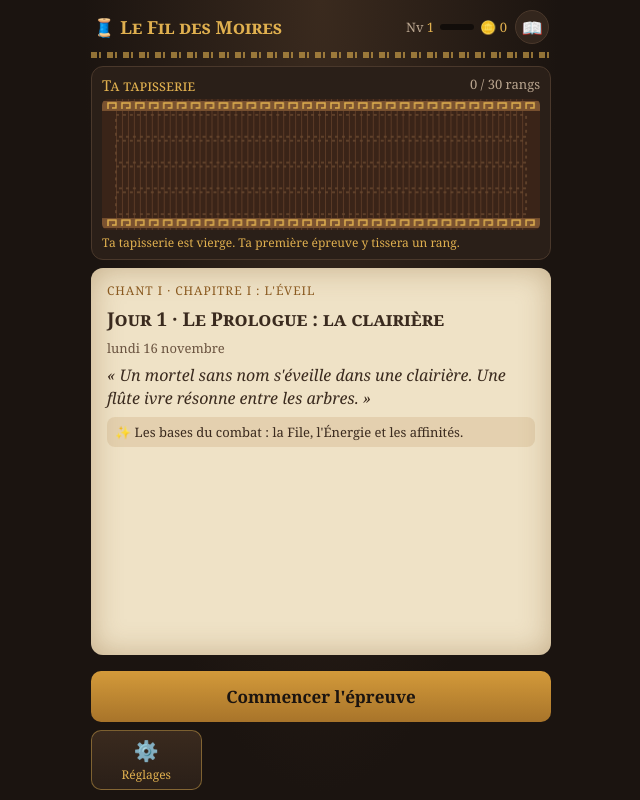
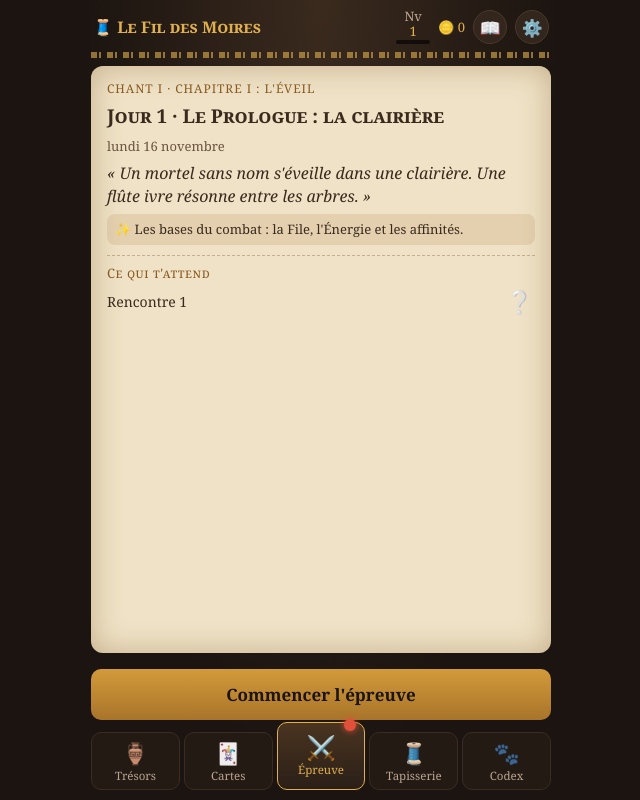
Before and after one commit to Ritemo/fil-des-moires, a plain HTML site: page index.html in a window 1280 px wide. Shown: the whole page, without its empty margins (319-959 px from the left). Drawn offline with Linux system fonts and the light colour scheme.

Commit message:
Onglets façon Clash Royale : Trésors, Cartes, Épreuve, Tapisserie, Codex ; Réglages dans le bandeau
Co-Authored-By: Claude Opus 5.5 <noreply@anthropic.com>
Claude-Session: https://claude.ai/code/session_0165sN9rp9UrB9PQLyLerdoD

```diff
--- a/app.js
+++ b/app.js
@@ -83,7 +83,31 @@
     p.push(M.NOM_POIDS[c.poids || 'normal']);
     return p.join(' · ');
   }
-  function ecran(id) { document.querySelectorAll('.ecran').forEach(e => e.classList.toggle('actif', e.id === id)); document.body.classList.toggle('fixe', id === 'accueil'); $('chipsAccueil').style.display = id === 'accueil' ? 'flex' : 'none'; }
+  const ONGLETS = ['tresors', 'collection', 'accueil', 'tapisserie', 'codex'];
+  function ecran(id) {
+    document.querySelectorAll('.ecran').forEach(e => e.classList.toggle('actif', e.id === id));
+    const onglet = ONGLETS.includes(id) && !(id === 'collection' && modePreparation);
+    document.body.classList.toggle('fixe', onglet);
+    $('chipsAccueil').style.display = onglet ? 'flex' : 'none';
+    document.querySelectorAll('#ongletsBas button').forEach(b => b.classList.toggle('on', b.dataset.onglet === id));
+    if (onglet) { majBandeau(); window.scrollTo(0, 0); }
+  }
+  // Bandeau du haut (niveau, drachmes) et pastilles des onglets
+  function majBandeau() {
+    $('niveauEquipe').textContent = profil.niveau;
+    $('xpAccueil').style.width = Math.round(100 * profil.xp / P.xpPourNiveau(profil.niveau)) + '%';
+    $('drachmesAccueil').textContent = profil.drachmes;
+    const pastille = (onglet, html) => { const b = document.querySelector(`#ongletsBas [data-onglet="${onglet}"]`); b.querySelectorAll('.pastille, .point').forEach(x => x.remove()); if (html) b.insertAdjacentHTML('beforeend', html); };
+    const n = nbAmeliorables();
+    pastille('collection', n ? `<span class="pastille">⬆ ${n}</span>` : '');
+    const tresor = (profil.joursJoues >= 1 && P.offrandeDisponible(profil, aujourdhui())) || P.choixEnAttente(profil);
+    pastille('tresors', tresor ? '<span class="point"></span>' : '');
+    const fait = profil.derniereDate === aujourdhui();
+    pastille('accueil', fait ? '' : '<span class="point"></span>');
+  }
+  document.querySelectorAll('#ongletsBas button').forEach(b => b.onclick = () => ({
+    tresors: ouvrirTresors, collection: () => ouvrirCollection(false), accueil, tapisserie: ouvrirTapisserie, codex: ouvrirCodex
+  })[b.dataset.onglet]());
 
   // ---------- Accueil ----------
   function accueil() {
@@ -93,8 +117,6 @@
     const jour = fait ? Math.max(1, profil.joursJoues) : profil.joursJoues + 1;
     const ep = E.epreuve(jour, aujourdhui(), profil.histoire);
     $('mode').textContent = '';
-    $('tapisCompte').textContent = profil.rangs.length + ' / 30 rangs';
-    T.dessiner($('tapisAccueil'), profil.rangs);
     $('titreEpreuve').textContent = 'Jour ' + jour + ' · ' + ep.titre;
     $('dateJour').textContent = new Date().toLocaleDateString('fr-FR', { weekday: 'long', day: 'numeric', month: 'long' });
     $('presage').textContent = ep.presage;
@@ -110,34 +132,41 @@
     const hier = profil.rangs[profil.rangs.length - (fait ? 2 : 1)];
     $('precedemment').innerHTML = hier ? `<b>Précédemment</b> (jour ${hier.jour}) : ${hier.recit || hier.resume}` : '';
     $('precedemment').style.display = hier ? 'block' : 'none';
-    // Route de la Tapisserie
-    const pal = P.prochainPalier(profil);
-    const LIB = { carte: '🆕 une carte inédite', fil: '🧵 un Fil de réserve', amphore: '🏆 une amphore dorée' };
-    $('route').dataset.texte = pal ? `Route de la Tapisserie : au rang ${pal.rang}, ${LIB[pal.type]} (encore ${pal.rang - profil.rangs.length}).` : 'Route de la Tapisserie terminée pour ce Chant.';
-    $('route').textContent = profil.rangs.length ? $('route').dataset.texte : 'Ta tapisserie est vierge. Ta première épreuve y tissera un rang.';
+    // Aperçu : les rencontres du jour (les ennemis jamais vus restent des silhouettes)
+    const vu = id => profil.codex[id] && profil.codex[id].vu;
+    $('apercuJour').innerHTML = fait ? '' : '<div class="titre">Ce qui t\'attend</div>' + ep.rencontres.map((r, k) => {
+      const g = r.ennemis.some(id => D.ENNEMIS[id].gardien);
+      return `<div class="lig"><span>${g ? '👑 Gardien' : 'Rencontre ' + (k + 1)}</span><span>${r.ennemis.map(id => vu(id) ? D.ENNEMIS[id].emoji : '❔').join('')}</span></div>`;
+    }).join('');
+  }
+
+  // ---------- Onglet Trésors ----------
+  function ouvrirTresors() {
+    ecran('tresors');
     afficherOffrande();
     const ch = P.choixEnAttente(profil);
     $('choixAttente').style.display = ch ? 'flex' : 'none';
-    if (ch) $('choixAttente').innerHTML = `<div class="amph">✨</div><div class="txt"><b>Un choix t'attend</b><span>${ch.type === 'voie' ? 'La Voie de l\'Errant' : ch.type === 'voie2' ? 'Une Voie secondaire' : 'Un Serment (niv. ' + ch.niveau + ')'}</span></div><div class="ouvrir">Choisir</div>`;
-    $('choixAttente').parentNode.style.display = ch || profil.joursJoues >= 1 ? 'flex' : 'none';
-    $('niveauEquipe').textContent = profil.niveau;
-    $('xpAccueil').style.width = Math.round(100 * profil.xp / P.xpPourNiveau(profil.niveau)) + '%';
-    $('drachmesAccueil').textContent = profil.drachmes;
-    $('btnCollection').style.display = profil.joursJoues >= 1 ? '' : 'none';
-    $('btnCodex').style.display = profil.joursJoues >= 1 ? '' : 'none';
-    $('btnChronique').style.display = profil.joursJoues >= 1 ? '' : 'none';
-    const n = nbAmeliorables();
-    $('btnCollection').innerHTML = '<span class="ic">🃏</span>Cartes' + (n ? `<span class="pastille">⬆ ${n}</span>` : '');
+    if (ch) $('choixAttente').innerHTML = `<div class="amph">✨</div><div class="txt"><b>Un choix t'attend</b><span>${ch.type === 'voie' ? 'Choisis la Voie de l\'Errant' : ch.type === 'voie2' ? 'Choisis une Voie secondaire' : 'Prête un Serment (niveau ' + ch.niveau + ')'}</span></div><div class="ouvrir">Choisir</div>`;
+    $('filsTresors').textContent = profil.filsReserve ? '🧵 Fils de réserve : ' + profil.filsReserve : '';
+    // Route de la Tapisserie : tous les paliers du Chant
+    const LIB = { carte: ['🆕', 'Une carte inédite'], fil: ['🧵', 'Un Fil de réserve'], amphore: ['🏆', 'Une amphore dorée'] };
+    const n = profil.rangs.filter(r => !r.echo).length, pal = P.prochainPalier(profil);
+    $('routeTresors').innerHTML = '<h3>Route de la Tapisserie</h3>' + (profil.joursJoues < 1 ? '<div class="info">Ta première épreuve tissera le premier rang.</div>' : '') +
+      Object.keys(P.ROUTE).map(Number).sort((x, y) => x - y).map(r => { const t = LIB[P.ROUTE[r].type || P.ROUTE[r]] || ['🎁', 'Une récompense'];
+        const etat = profil.route && profil.route[r] ? 'fait' : pal && pal.rang === r ? 'prochain' : '';
+        return `<div class="palier ${etat}"><span class="ic">${etat === 'fait' ? '✅' : t[0]}</span><span>${t[1]}</span><span class="rang">rang ${r}${etat === 'prochain' ? ' · encore ' + (r - n) : ''}</span></div>`; }).join('');
   }
-  // Toucher un rang affiche son récit quelques secondes à la place de la Route
-  let minuteurRang = null;
-  $('tapisAccueil').onclick = e => {
-    const r = T.rangTouche($('tapisAccueil'), profil.rangs, e);
-    if (!r) return;
-    $('route').textContent = 'Jour ' + r.jour + ' : ' + (r.recit || r.resume);
-    clearTimeout(minuteurRang); minuteurRang = setTimeout(() => { $('route').textContent = $('route').dataset.texte || ''; }, 5000);
-  };
-  $('btnReglages').onclick = () => ecran('reglages');
+
+  // ---------- Onglet Tapisserie (et Chronique) ----------
+  function ouvrirTapisserie() {
+    ecran('tapisserie');
+    $('tapisCompte').textContent = profil.rangs.filter(r => !r.echo).length + ' / 30 rangs';
+    T.dessiner($('tapisAccueil'), profil.rangs);
+    $('tapisLegende').textContent = profil.rangs.length ? 'Touche un rang pour revoir ta journée.' : 'Ta tapisserie est vierge. Ta première épreuve y tissera un rang.';
+    $('chroniqueCorps').innerHTML = chroniqueHtml();
+  }
+  $('tapisAccueil').onclick = e => { const r = T.rangTouche($('tapisAccueil'), profil.rangs, e); if (r) $('tapisLegende').textContent = 'Jour ' + r.jour + ' : ' + (r.recit || r.resume); };
+  $('btnReglages').onclick = () => { if (!partie) ecran('reglages'); };
   $('reglagesOk').onclick = accueil;
   $('reglageClotho').onchange = e => { profil.clotho = e.target.value; sauver(); };
 
@@ -209,7 +238,7 @@
     });
     ecran('scene');
   }
-  function ouvrirChronique() {
+  function chroniqueHtml() {
     const h = profil.histoire;
     const rangs = profil.rangs.filter(r => !r.echo);
     const ligneJour = r => {
@@ -217,18 +246,15 @@
       const opt = ch && ch.options.find(o => o.id === pris);
       return `<div class="chroJour"><div class="t">Jour ${r.jour} · ${r.titre} ${r.victoire ? '★'.repeat(r.etoiles) : '✕'}</div>${r.recit || r.resume}${opt ? `<div class="c">🔀 Ton choix : ${opt.texte}.</div>` : ''}</div>`;
     };
-    let html = `<div class="bourse"><span>📜 Chant I : les Vals d'Aelwen</span><span>${h.sceaux.includes('maia') ? '✨ Sceau de Maïa : tenu' : '🌑 Sceau de Maïa : menacé'}</span></div>`;
+    let html = `<div class="bourse" style="margin-top:8px"><span>📜 Chronique du Chant I</span><span>${h.sceaux.includes('maia') ? '✨ Sceau de Maïa : tenu' : '🌑 Sceau de Maïa : menacé'}</span></div>`;
     C.CHAPITRES.forEach(c => {
       const liste = rangs.filter(r => r.jour >= c.debut && r.jour <= c.fin);
       html += `<div class="chroChap">Chapitre ${c.num} : ${c.titre}</div>` + (liste.length ? liste.map(ligneJour).join('') : '<div class="chroVide">Pas encore tissé.</div>');
     });
     const apres = rangs.filter(r => r.jour > C.DERNIER_JOUR);
     if (apres.length) html += '<div class="chroChap">Après le Chant</div>' + apres.map(ligneJour).join('');
-    $('chroniqueCorps').innerHTML = html + '<button class="principal" id="chroniqueOk">Retour</button>';
-    $('chroniqueOk').onclick = accueil;
-    ecran('chronique');
+    return html;
   }
-  $('btnChronique').onclick = ouvrirChronique;
 
   // ---------- Présentation des ennemis ----------
   function ficheEnnemi(e) {
@@ -447,7 +473,7 @@
         <button class="principal" id="donFin">Continuer</button>`;
       animerBarres($('donCorps'));
       particules(document.querySelector('.donCorps'), '✨', 10);
-      $('donFin').onclick = () => { $('donVoile').classList.remove('visible'); accueil(); };
+      $('donFin').onclick = () => { $('donVoile').classList.remove('visible'); ouvrirTresors(); };
     };
   }
 
@@ -521,7 +547,8 @@
     modePreparation = !!preparation;
     $('colTitre').textContent = preparation ? '⚔️ Préparation : ta créature et 4 cartes par héros' : '📜 Collection';
     $('drachmesCol').textContent = profil.drachmes;
-    $('btnColOk').textContent = preparation ? 'Partir' : 'Retour';
+    $('btnColOk').textContent = 'Partir';
+    $('btnColOk').style.display = preparation ? 'block' : 'none';
     if (preparation) {
       const noms = [...new Set(partie.ep.rencontres.flatMap(r => r.ennemis))].map(id => { const e = D.ENNEMIS[id]; return e.emoji + ' ' + e.nom + ' (' + aff(e.affinite).icone + ', faible contre ' + listeAff(faiblesses(e.affinite)) + ')'; });
       $('colMenace').textContent = 'Ce qui t\'attend : ' + noms.join(' · ') + '. Touche une carte pour l\'équiper ou la retirer.';
@@ -573,12 +600,11 @@
     if ($('ficheAm')) $('ficheAm').onclick = () => { if (P.ameliorer(profil, id)) { sauver(); ouvrirFiche(id); ouvrirCollection(modePreparation); $('modale').classList.add('visible'); rejouer(document.querySelector('#lexiqueCorps .tuile'), 'monte'); } };
     if ($('ficheEq')) $('ficheEq').onclick = () => { if (!P.basculerEquipement(profil, h.id, id)) { $('ficheMsg').textContent = '4 cartes déjà équipées pour ce héros : retire-en une d\'abord.'; return; } sauver(); ouvrirCollection(modePreparation); ouvrirFiche(id); };
   }
-  $('btnCollection').onclick = () => ouvrirCollection(false);
 
   // ---------- Choix : Voie, Voie secondaire, Serment ----------
   function ouvrirChoix() {
     const ch = P.choixEnAttente(profil);
-    if (!ch) return accueil();
+    if (!ch) return ouvrirTresors();
     let options, titre, intro;
     if (ch.type === 'serment') {
       titre = 'Serment du niveau ' + ch.niveau;
@@ -613,7 +639,7 @@
         ${choix.cartes ? '<div class="grille">' + choix.cartes.map(id => tuileCarte(id)).join('') + '</div>' : ''}
         <button class="principal" id="choixFin">Continuer</button>`;
       particules(document.querySelector('.compHalo'), '✨', 12);
-      $('choixFin').onclick = () => (P.choixEnAttente(profil) ? ouvrirChoix() : accueil());
+      $('choixFin').onclick = () => (P.choixEnAttente(profil) ? ouvrirChoix() : ouvrirTresors());
     };
   }
   $('choixAttente').onclick = ouvrirChoix;
@@ -630,17 +656,15 @@
         if (!c || !c.vu) return `<div class="tuile inconnue" style="--r:#4a382b"><div class="art" style="--a:#2a1f18"><span style="filter:brightness(0) opacity(.6)">${e.emoji}</span></div><div class="nom">???</div><div class="sous">Pas encore croisé</div></div>`;
         const statut = c.lie ? '🧵 Liée' : e.gardien ? '👑 Gardien' : e.mortel ? '🥷 Mortel' : P.liable(id) ? '🧵 Liable' : '';
         return `<div class="tuile" data-ennemi="${id}" style="--r:${aff(e.affinite).couleur}"><div class="art" style="--a:${aff(e.affinite).couleur}"><span>${e.emoji}</span><div class="affb">${aff(e.affinite).icone}</div><div class="nv">⚔️ ${c.vaincus}</div></div><div class="nom">${e.nom}</div><div class="sous">${statut}</div>${c.lie ? '<div class="coche">🧵</div>' : ''}</div>`; }).join('')}</div>
-      <button class="principal" id="codexOk">Retour</button>`;
+`;
     $('codexCorps').querySelectorAll('[data-ennemi]').forEach(t => t.onclick = () => {
       const id = t.dataset.ennemi, c = profil.codex[id];
       $('titreModale').textContent = D.ENNEMIS[id].nom; $('onglets').innerHTML = '';
       $('lexiqueCorps').innerHTML = ficheEnnemi(D.ENNEMIS[id]) + `<div class="ligne">Vaincus : ${c.vaincus}${P.liable(id) ? ' · chance de lien bonus : +' + Math.round(100 * (P.lienBonus(profil)[id] || 0)) + ' %' : ''}${c.lie ? ' · 🧵 liée à toi' : ''}</div>`;
       $('modale').classList.add('visible');
     });
-    $('codexOk').onclick = accueil;
     ecran('codex');
   }
-  $('btnCodex').onclick = ouvrirCodex;
 
   // ---------- Arrivée d'un compagnon ----------
   function presenterCompagnon(id, suite, creature) {
--- a/index.html
+++ b/index.html
@@ -285,30 +285,38 @@
   .chroJour .t { font-weight: bold; }
   .chroJour .c { color: #e8c27a; margin-top: 4px; }
   .chroVide { color: var(--doux); font-style: italic; font-size: 14px; margin-bottom: 6px; }
-  /* Accueil sur un seul écran */
+  /* Onglets façon Clash Royale : chaque onglet tient dans l'écran, la barre reste en bas */
   body.fixe #app { height: 100dvh; min-height: 0; overflow: hidden; }
-  body.fixe #accueil { min-height: 0; gap: 8px; }
+  body.fixe .ecran.onglet.actif { min-height: 0; overflow-y: auto; gap: 8px; padding-bottom: 4px; }
   body.fixe #accueil > * { flex-shrink: 0; }
-  body.fixe #accueil > #parchAccueil { flex: 1 1 0; }
-  .chips { display: flex; align-items: center; gap: 6px; font-size: 13px; color: var(--doux); }
-  .chips b { color: var(--or); font-weight: normal; }
-  .chips .xpbarre { flex: 0 0 34px; width: 34px; height: 6px; }
-  .tapis.compact { padding: 8px 10px; }
-  .tapis.compact .tete { margin-bottom: 4px; }
-  .alertes { display: flex; gap: 8px; }
-  .alertes .offrande { flex: 1 1 0; min-width: 0; padding: 7px 9px; gap: 8px; }
-  .alertes .offrande .amph { font-size: 26px; }
-  .alertes .offrande .txt { min-width: 0; }
-  .alertes .offrande .txt b { font-size: 14px; white-space: nowrap; overflow: hidden; text-overflow: ellipsis; }
-  .alertes .offrande .txt span { white-space: nowrap; overflow: hidden; text-overflow: ellipsis; }
-  .alertes .offrande .ouvrir, .alertes .offrande .lien { display: none; }
-  #parchAccueil { flex: 1 1 auto; min-height: 0; overflow-y: auto; }
+  body.fixe #accueil > #parchAccueil { flex: 1 1 0; min-height: 0; overflow-y: auto; }
   #parchAccueil h2 { margin-top: 2px; }
   #parchAccueil .precedemment { margin: 8px 0 0; }
-  nav.navBas { display: grid; grid-template-columns: repeat(4, 1fr); gap: 6px; }
-  nav.navBas button { display: flex; flex-direction: column; align-items: center; gap: 2px; padding: 6px 2px; font-size: 12px; color: var(--or); border-color: rgba(224,176,79,.45); background: linear-gradient(#3a2a1e, #2a1f18); position: relative; }
-  nav.navBas .ic { font-size: 20px; }
-  nav.navBas .pastille { position: absolute; top: -6px; right: 4px; margin: 0; font-size: 11px; padding: 0 6px; }
+  header h1 { white-space: nowrap; }
+  body.fixe header h1 { font-size: 16px; }
+  .chips { display: flex; align-items: center; gap: 8px; font-size: 13px; color: var(--doux); white-space: nowrap; }
+  .chips b { color: var(--or); font-weight: normal; }
+  .chips .nv { display: flex; flex-direction: column; align-items: center; gap: 2px; line-height: 1; }
+  .chips .xpbarre { display: block; flex: none; width: 34px; height: 4px; }
+  .apercuJour { margin-top: 10px; border-top: 1px dashed rgba(120,80,30,.35); padding-top: 8px; font-size: 14px; }
+  .apercuJour .lig { display: flex; justify-content: space-between; align-items: center; padding: 3px 0; }
+  .apercuJour .lig span:last-child { font-size: 22px; letter-spacing: 2px; }
+  .apercuJour .titre { font-variant: small-caps; color: #8a5a20; font-size: 13px; letter-spacing: .04em; }
+  nav.ongletsBas { display: none; grid-template-columns: repeat(5, 1fr); gap: 4px; margin-top: 8px; flex-shrink: 0; }
+  body.fixe nav.ongletsBas { display: grid; }
+  nav.ongletsBas button { display: flex; flex-direction: column; align-items: center; gap: 1px; padding: 6px 0; font-size: 11.5px; color: var(--doux); background: #241a14; border-color: #3a2c22; position: relative; }
+  nav.ongletsBas .ic { font-size: 21px; filter: grayscale(.5); }
+  nav.ongletsBas button.on { color: var(--or); border-color: var(--or); background: linear-gradient(#4a3420, #2a1f18); }
+  nav.ongletsBas button.on .ic { filter: none; transform: scale(1.12); }
+  nav.ongletsBas button.centre { margin-top: -10px; padding-top: 10px; }
+  nav.ongletsBas .pastille { position: absolute; top: -6px; right: 2px; margin: 0; font-size: 11px; padding: 0 6px; }
+  nav.ongletsBas .point { position: absolute; top: -4px; right: 8px; width: 12px; height: 12px; border-radius: 50%; background: #e0503a; box-shadow: 0 0 6px #e0503a; }
+  .carteRoute { background: var(--carte); border: 1px solid var(--bord); border-radius: 12px; padding: 10px 12px; }
+  .carteRoute h3 { margin: 0 0 6px; font-variant: small-caps; color: var(--or); font-weight: normal; font-size: 17px; }
+  .palier { display: flex; align-items: center; gap: 10px; padding: 6px 0; border-top: 1px solid rgba(255,255,255,.06); font-size: 14px; }
+  .palier .ic { font-size: 22px; width: 30px; text-align: center; }
+  .palier.fait { opacity: .45; } .palier.prochain { color: var(--or); }
+  .palier .rang { margin-left: auto; font-size: 12px; color: var(--doux); }
   .carteReglage { display: flex; align-items: center; justify-content: space-between; gap: 8px; background: var(--carte); border: 1px solid var(--bord); border-radius: 12px; padding: 10px 12px; }
   .carteReglage b { color: var(--or); font-weight: normal; font-variant: small-caps; font-size: 16px; }
 </style>
@@ -317,21 +325,12 @@
 <div id="app">
   <header>
     <h1>🧵 Le Fil des Moires</h1>
-    <span style="display:flex;align-items:center;gap:8px"><span class="mode" id="mode"></span><span class="chips" id="chipsAccueil"><span>Nv <b id="niveauEquipe">1</b></span><span class="xpbarre"><i id="xpAccueil"></i></span><span>🪙 <b id="drachmesAccueil">0</b></span></span><button class="rond" id="btnLexique" title="Lexique">📖</button></span>
+    <span style="display:flex;align-items:center;gap:8px"><span class="mode" id="mode"></span><span class="chips" id="chipsAccueil"><span class="nv">Nv <b id="niveauEquipe">1</b><span class="xpbarre"><i id="xpAccueil"></i></span></span><span>🪙 <b id="drachmesAccueil">0</b></span></span><button class="rond" id="btnLexique" title="Lexique">📖</button><button class="rond" id="btnReglages" title="Réglages">⚙️</button></span>
   </header>
   <div class="frise"></div>
 
-  <!-- Accueil : tient sur un écran, sans défilement -->
-  <section class="ecran actif" id="accueil">
-    <div class="tapis compact">
-      <div class="tete"><b>Ta tapisserie</b><span id="tapisCompte"></span></div>
-      <canvas id="tapisAccueil" width="440" height="132" data-rangs="4"></canvas>
-      <div class="route" id="route"></div>
-    </div>
-    <div class="alertes">
-      <div class="offrande dispo" id="choixAttente" style="display:none"></div>
-      <div class="offrande" id="offrande"></div>
-    </div>
+  <!-- Onglet Épreuve (accueil) -->
+  <section class="ecran actif onglet" id="accueil">
     <div class="parchemin" id="parchAccueil">
       <div class="chapitre" id="chapitreAccueil"></div>
       <h2 id="titreEpreuve"></h2>
@@ -339,16 +338,29 @@
       <p class="presage" id="presage"></p>
       <div class="nouveau" id="nouveau"></div>
       <div class="precedemment" id="precedemment"></div>
+      <div class="apercuJour" id="apercuJour"></div>
     </div>
     <div class="info" id="etatJour"></div>
     <button class="principal" id="btnJouer">Commencer l'épreuve</button>
     <button id="btnEcho">Rejouer en Écho (sans récompense)</button>
-    <nav class="navBas">
-      <button id="btnCollection"><span class="ic">🃏</span>Cartes</button>
-      <button id="btnCodex"><span class="ic">🐾</span>Codex</button>
-      <button id="btnChronique"><span class="ic">📜</span>Chronique</button>
-      <button id="btnReglages"><span class="ic">⚙️</span>Réglages</button>
-    </nav>
+  </section>
+
+  <!-- Onglet Trésors : Offrande, choix en attente, Route de la Tapisserie -->
+  <section class="ecran onglet" id="tresors">
+    <div class="bourse"><span>🏺 Trésors</span><span id="filsTresors"></span></div>
+    <div class="offrande dispo" id="choixAttente" style="display:none"></div>
+    <div class="offrande" id="offrande"></div>
+    <div class="carteRoute" id="routeTresors"></div>
+  </section>
+
+  <!-- Onglet Tapisserie : la tapisserie en grand et la Chronique du Chant -->
+  <section class="ecran onglet" id="tapisserie">
+    <div class="tapis">
+      <div class="tete"><b>Ta tapisserie</b><span id="tapisCompte"></span></div>
+      <canvas id="tapisAccueil" width="440" height="300" data-rangs="8"></canvas>
+      <div class="legende" id="tapisLegende"></div>
+    </div>
+    <div id="chroniqueCorps"></div>
   </section>
 
   <!-- Réglages -->
@@ -374,7 +386,7 @@
   </section>
 
   <!-- Collection / Préparation -->
-  <section class="ecran" id="collection">
+  <section class="ecran onglet" id="collection">
     <div class="bourse"><span id="colTitre">📜 Collection</span><span>🪙 <b id="drachmesCol">0</b></span></div>
     <div class="menace" id="colMenace"></div>
     <div class="collection" id="colListe"></div>
@@ -383,7 +395,7 @@
   </section>
 
   <!-- Codex -->
-  <section class="ecran" id="codex"><div class="collection" id="codexCorps"></div></section>
+  <section class="ecran onglet" id="codex"><div class="collection" id="codexCorps"></div></section>
 
   <!-- Scène du récit (avant le combat) et choix (après) -->
   <section class="ecran" id="scene">
@@ -393,8 +405,7 @@
     <button class="principal" id="sceneOk">Continuer</button>
   </section>
 
-  <!-- Chronique du Chant -->
-  <section class="ecran" id="chronique"><div class="collection" id="chroniqueCorps"></div></section>
+
 
   <!-- Choix de Voie et de Serment -->
   <section class="ecran" id="choix"><div class="donCorps" id="choixCorps"></div></section>
@@ -443,6 +454,13 @@
     <div class="parchemin"><b id="finQui">Clotho :</b> <span id="finClotho"></span></div>
     <button class="principal" id="btnRetour">Retour</button>
   </section>
+  <nav class="ongletsBas" id="ongletsBas">
+    <button data-onglet="tresors"><span class="ic">🏺</span>Trésors</button>
+    <button data-onglet="collection"><span class="ic">🃏</span>Cartes</button>
+    <button data-onglet="accueil" class="centre"><span class="ic">⚔️</span>Épreuve</button>
+    <button data-onglet="tapisserie"><span class="ic">🧵</span>Tapisserie</button>
+    <button data-onglet="codex"><span class="ic">🐾</span>Codex</button>
+  </nav>
 </div>
 
 <div id="banniere"></div>
--- a/sw.js
+++ b/sw.js
@@ -1,5 +1,5 @@
 // Changer VERSION à chaque modification, sinon les téléphones gardent l'ancienne version.
-const VERSION = 'fdm-v1.5.1';
+const VERSION = 'fdm-v1.6.1';
 const FICHIERS = ['./', 'index.html', 'engine.js', 'data.js', 'app.js', 'tapisserie.js', 'sync.js', 'progression.js', 'chant1.js', 'epreuves.js', 'manifest.json', 'icon.svg'];
 self.addEventListener('install', e => { e.waitUntil(caches.open(VERSION).then(c => c.addAll(FICHIERS))); self.skipWaiting(); });
 self.addEventListener('activate', e => { e.waitUntil(caches.keys().then(k => Promise.all(k.filter(n => n !== VERSION).map(n => caches.delete(n))))); self.clients.claim(); });
```
